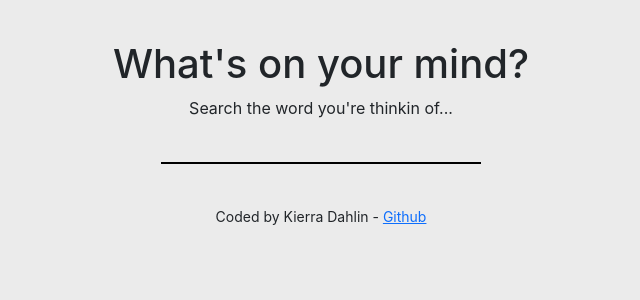
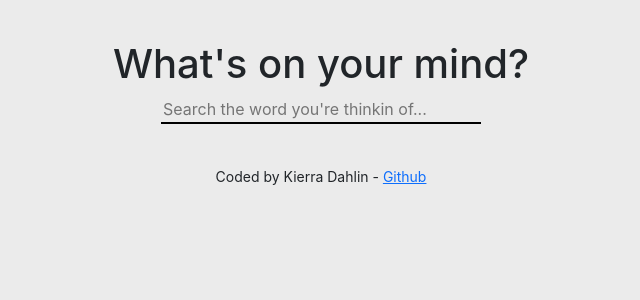
Before and after one commit to kierraDahlin/dictionary-project, a React (Create React App) app: page / in a window 1280 px wide. Shown: the top 300 px of the page, without its empty margins (319-959 px from the left). Built offline with nearby package versions, Linux system fonts and the light colour scheme.

Commit message:
Added placeholder to search input

```diff
--- a/src/App.js
+++ b/src/App.js
@@ -7,7 +7,6 @@ function App() {
       <div className="container main-content">
         <header className="App-header">
           <h1>What's on your mind?</h1>
-          <p>Search the word you're thinkin of...</p>
         </header>
         <main>
           <Dictionary />
--- a/src/Dictionary.js
+++ b/src/Dictionary.js
@@ -29,7 +29,11 @@ export default function Dictionary() {
   return (
     <div className="Dictionary">
       <form onSubmit={search}>
-        <input type="search" onChange={handleKeywordChange} />
+        <input
+          type="search"
+          onChange={handleKeywordChange}
+          placeholder="Search the word you're thinkin of..."
+        />
       </form>
       <Results results={results} />
     </div>
```
